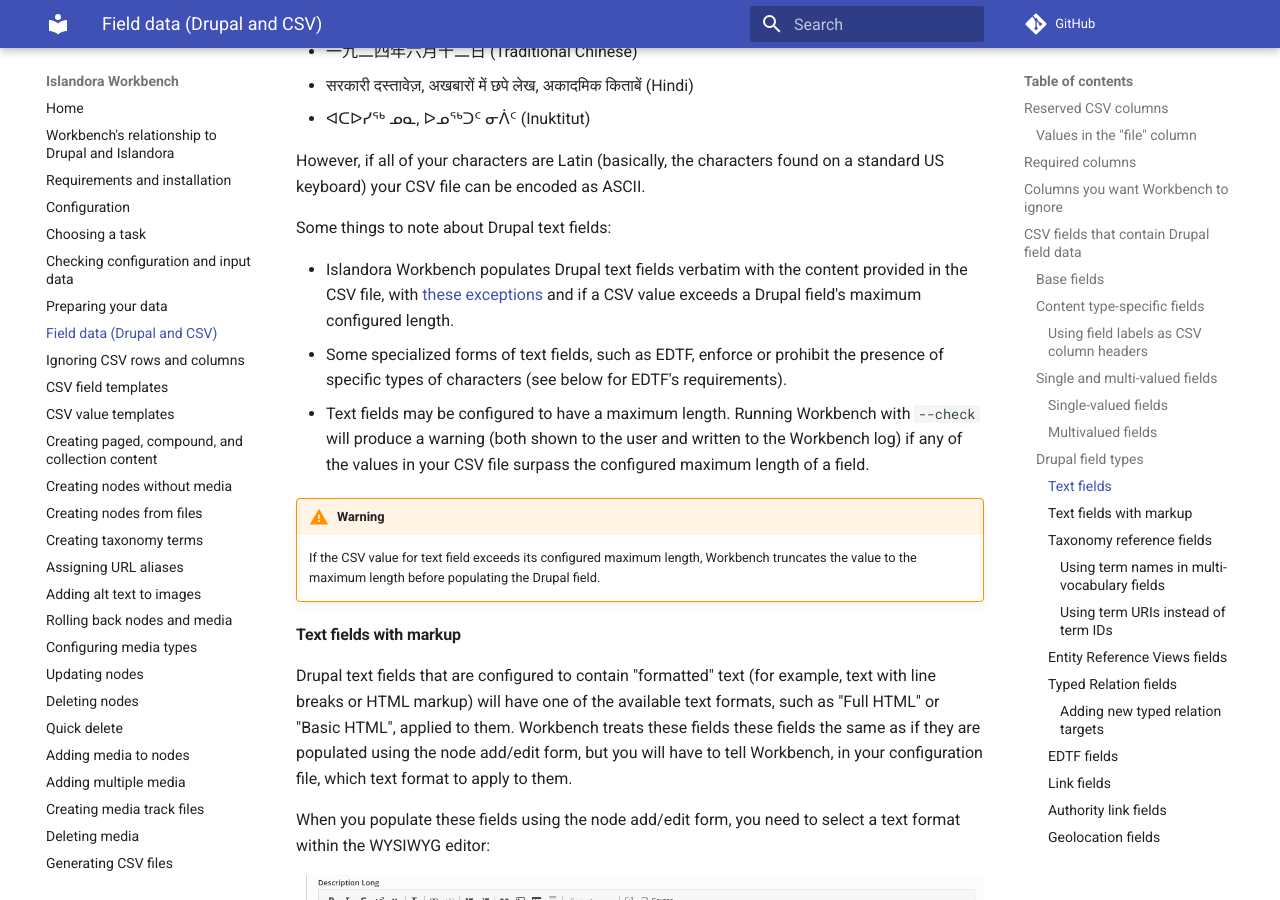
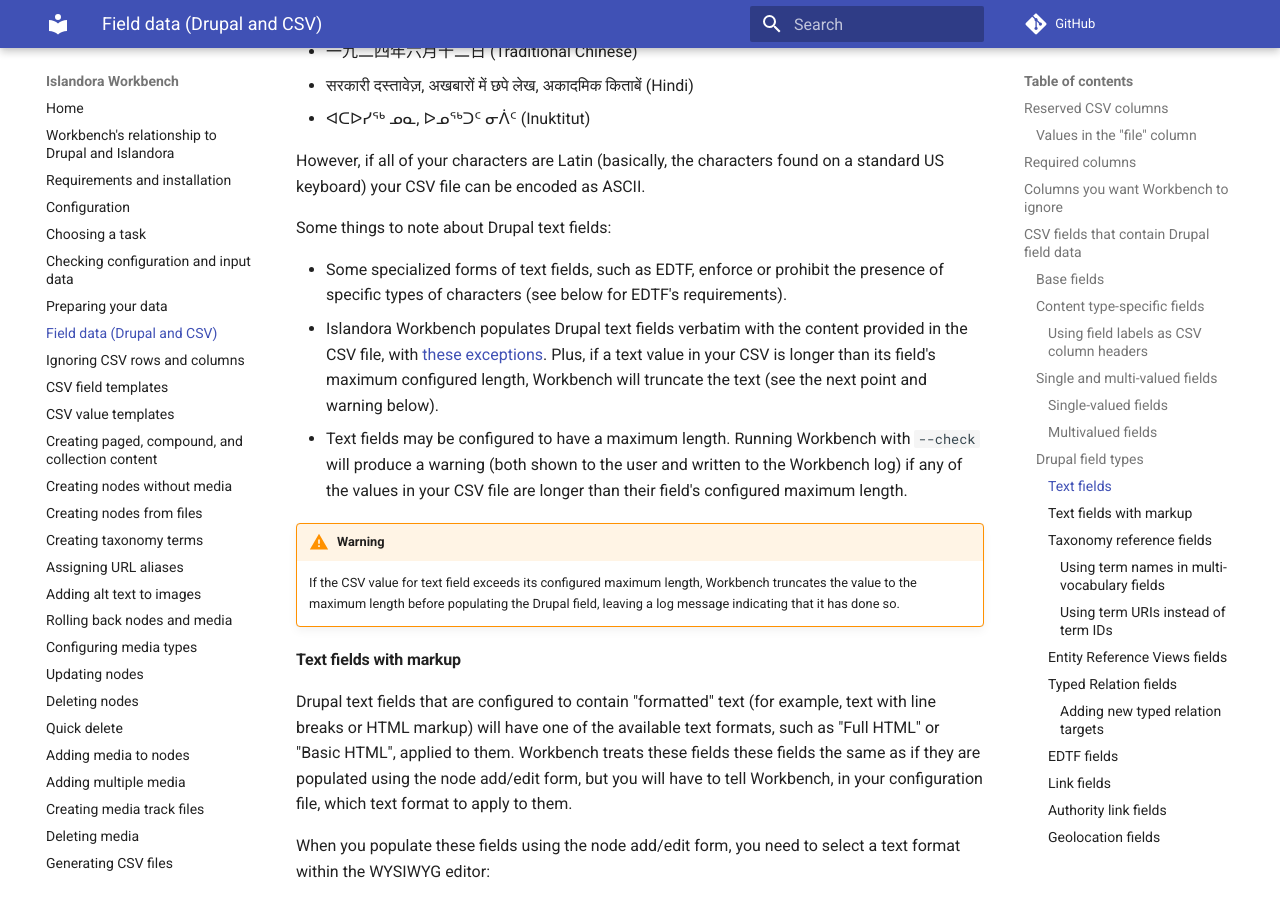
Before and after one commit to mjordan/islandora_workbench_docs, an MkDocs documentation site: the page built from docs/fields.md, in a window 1280 px wide and 900 px high, scrolled down 8255 px. Built offline with MkDocs 1.6.1 and Material for MkDocs 9.7.7, drawn with Linux system fonts in a browser that asks for light colours; comment, search, counter and statistics services are not loaded.

Commit message:
Some edits to the text added in last commit.

```diff
--- a/docs/fields.md
+++ b/docs/fields.md
@@ -199,12 +199,12 @@
 
 Some things to note about Drupal text fields:
 
-* Islandora Workbench populates Drupal text fields verbatim with the content provided in the CSV file, with [these exceptions](/islandora_workbench_docs/preparing_data/#how-workbench-cleans-your-input-data) and if a CSV value exceeds a Drupal field's maximum configured length.
 * Some specialized forms of text fields, such as EDTF, enforce or prohibit the presence of specific types of characters (see below for EDTF's requirements).
-* Text fields may be configured to have a maximum length. Running Workbench with `--check` will produce a warning (both shown to the user and written to the Workbench log) if any of the values in your CSV file surpass the configured maximum length of a field.
+* Islandora Workbench populates Drupal text fields verbatim with the content provided in the CSV file, with [these exceptions](/islandora_workbench_docs/preparing_data/#how-workbench-cleans-your-input-data). Plus, if a text value in your CSV is longer than its field's maximum configured length, Workbench will truncate the text (see the next point and warning below).
+* Text fields may be configured to have a maximum length. Running Workbench with `--check` will produce a warning (both shown to the user and written to the Workbench log) if any of the values in your CSV file are longer than their field's configured maximum length.
 
 !!! warning
-    If the CSV value for text field exceeds its configured maximum length, Workbench truncates the value to the maximum length before populating the Drupal field.
+    If the CSV value for text field exceeds its configured maximum length, Workbench truncates the value to the maximum length before populating the Drupal field, leaving a log message indicating that it has done so.
 
 #### Text fields with markup
 
```
